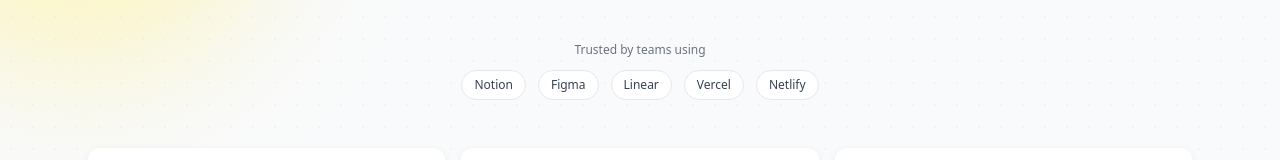
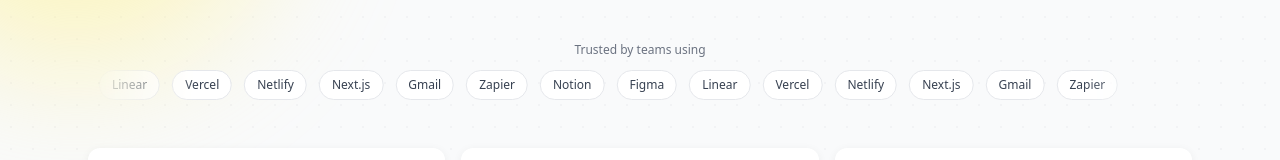
Before and after one commit to farzanfa/bulk-mail-app, a Next.js app: page /home in a window 1280 px wide. Shown: the part 285-445 px from the top of the page. Built offline with nearby package versions, Linux system fonts and the light colour scheme; no server answers; the database is empty.

Commit message:
home: add marquee brand band, hover lift effects; minor polish

```diff
--- a/app/globals.css
+++ b/app/globals.css
@@ -56,3 +56,24 @@ table {
   background-size: 22px 22px;
   opacity: 0.35;
 }
+
+/* Marquee */
+@keyframes marquee {
+  0% { transform: translateX(0); }
+  100% { transform: translateX(-50%); }
+}
+.marquee-track {
+  display: inline-flex;
+  gap: 12px;
+  padding-left: 12px;
+  animation: marquee 22s linear infinite;
+}
+.marquee-mask {
+  mask-image: linear-gradient(to right, transparent, black 10%, black 90%, transparent);
+}
+
+/* Hover lift */
+.hover\:lift:hover {
+  transform: translateY(-2px);
+  transition: transform 150ms ease;
+}
--- a/app/home/HomeClient.tsx
+++ b/app/home/HomeClient.tsx
@@ -73,25 +73,30 @@ export default function HomeClient() {
 
       <section>
         <div className="text-center text-xs text-gray-500 mb-3">Trusted by teams using</div>
-        <div className="flex flex-wrap items-center justify-center gap-3">
-          {['Notion', 'Figma', 'Linear', 'Vercel', 'Netlify'].map((b) => (
-            <span key={b} className="px-3 py-1.5 rounded-full border text-xs text-gray-700 bg-white">{b}</span>
-          ))}
+        <div className="overflow-hidden marquee-mask">
+          <div className="marquee-track">
+            {['Notion','Figma','Linear','Vercel','Netlify','Next.js','Gmail','Zapier'].map((b) => (
+              <span key={b} className="px-3 py-1.5 rounded-full border text-xs text-gray-700 bg-white hover:lift">{b}</span>
+            ))}
+            {['Notion','Figma','Linear','Vercel','Netlify','Next.js','Gmail','Zapier'].map((b) => (
+              <span key={`${b}-dup`} className="px-3 py-1.5 rounded-full border text-xs text-gray-700 bg-white hover:lift">{b}</span>
+            ))}
+          </div>
         </div>
       </section>
 
 
 
       <section className="grid grid-cols-1 sm:grid-cols-3 gap-4">
-        <Card className="p-4 text-center">
+        <Card className="p-4 text-center hover:lift">
           <div className="text-sm text-gray-500">Campaigns sent</div>
           <div className="text-2xl tabular-nums">{counts.campaigns.toLocaleString()}</div>
         </Card>
-        <Card className="p-4 text-center">
+        <Card className="p-4 text-center hover:lift">
           <div className="text-sm text-gray-500">Contacts managed</div>
           <div className="text-2xl tabular-nums">{counts.contacts.toLocaleString()}</div>
         </Card>
-        <Card className="p-4 text-center">
+        <Card className="p-4 text-center hover:lift">
           <div className="text-sm text-gray-500">Avg. deliverability</div>
           <div className="text-2xl tabular-nums">{counts.deliverability}%</div>
         </Card>
@@ -102,7 +107,7 @@ export default function HomeClient() {
 
 
       <section>
-        <Card className="p-5">
+        <Card className="p-5 hover:lift">
           <div className="flex flex-col sm:flex-row items-center justify-between gap-4">
             <div className="text-center sm:text-left">
               <div className="text-sm text-gray-500">What users say</div>
```
